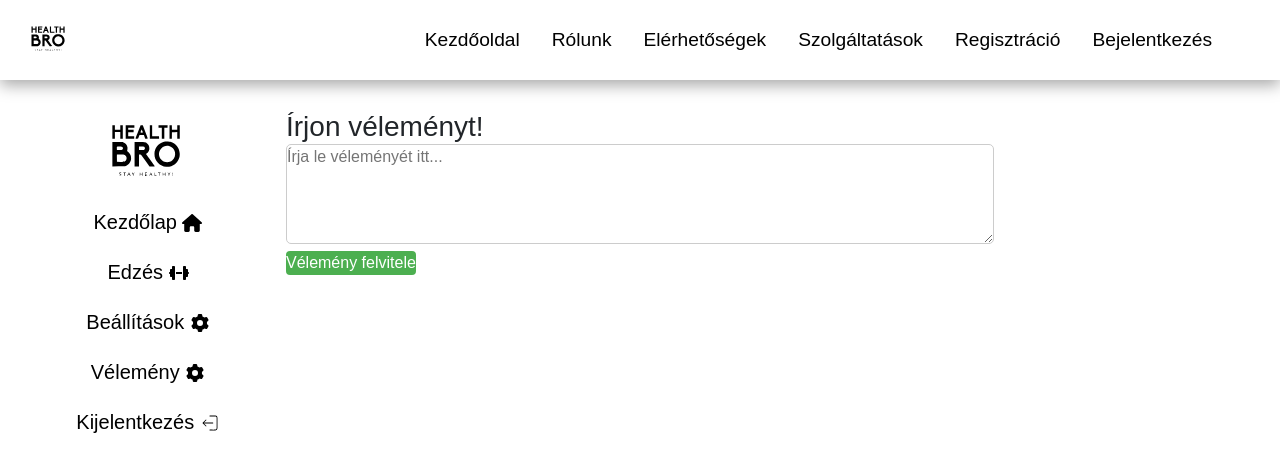
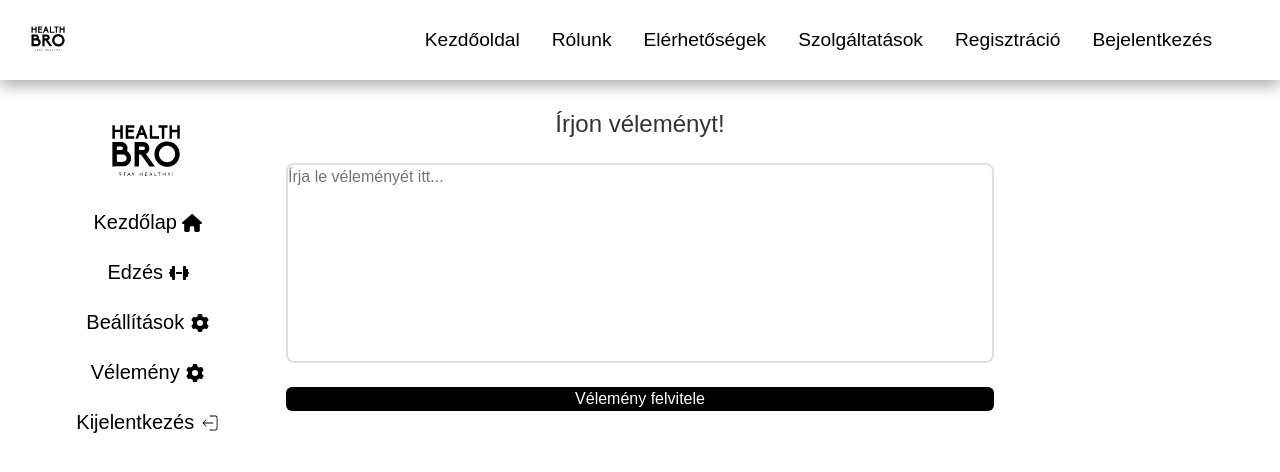
Before and after one commit to HIIMSKYDAZ/HealthBro, a React (Create React App) app: page /Review in a window 1280 px wide. Shown: the top 472 px of the page. Built offline with nearby package versions, Linux system fonts and the light colour scheme; sample sign-in values are in the browser's storage.

Commit message:
gombok fixelve + review design

```diff
--- a/src/components/Button.css
+++ b/src/components/Button.css
@@ -21,6 +21,14 @@
     transition: all 0.3s ease-out !important;
   }
 
+  .btn--outline--black {
+    background-color: transparent !important;
+    color: #000000 !important;
+    padding: 8px 20px !important;
+    border: 1px solid #000000 !important;
+    transition: all 0.3s ease-out !important;
+  }
+
   .btn--medium {
     padding: 8px 20px !important;
     font-size: 18px !important;
--- a/src/components/Button.js
+++ b/src/components/Button.js
@@ -2,8 +2,7 @@ import React from 'react';
 import './Button.css';
 import { Link } from 'react-router-dom';
 
-const STYLES = ['btn--primary', 'btn--outline'];
-
+const STYLES = ['btn--primary', 'btn--outline', 'btn--outline--black'];
 const SIZES = ['btn--medium', 'btn--large'];
 
 export const Button = ({
@@ -12,18 +11,21 @@ export const Button = ({
   onClick,
   buttonStyle,
   buttonSize,
-  linkTo
+  linkTo,
+  className
 }) => {
   const checkButtonStyle = STYLES.includes(buttonStyle)
     ? buttonStyle
     : STYLES[0];
 
-  const checkButtonSize = SIZES.includes(buttonSize) ? buttonSize : SIZES[0];
+  const checkButtonSize = SIZES.includes(buttonSize)
+    ? buttonSize
+    : SIZES[0];
 
   return (
     <Link to={linkTo || '/'} className='btn-mobile'>
       <button
-        className={`btn ${checkButtonStyle} ${checkButtonSize}`}
+        className={`btn ${checkButtonStyle} ${checkButtonSize} ${className || ''}`}
         onClick={onClick}
         type={type}
       >
--- a/src/components/pages/LoginPage.jsx
+++ b/src/components/pages/LoginPage.jsx
@@ -91,7 +91,7 @@ function LoginPage() {
                         <label className="form-label" htmlFor="password">Jelszó</label>
                       </div>
                       <div className="d-flex justify-content-center">
-                        <Button onClick={handleSubmit} className="btn--primary btn--medium">Belépés</Button>
+                        <Button onClick={handleSubmit} className="btn btn--outline--black btn--medium">Belépés</Button>
                       </div>
 
 
--- /dev/null
+++ b/src/components/pages/Review.css
@@ -0,0 +1,82 @@
+
+
+.review-section {
+  display: flex;
+  flex-direction: column;
+  gap: 1.5rem;
+}
+
+.review-section h3 {
+  color: #333;
+  font-size: 1.5rem;
+  text-align: center;
+  margin-bottom: 1rem;
+}
+
+.review-textarea {
+  width: 100%;
+  height: 200px; /* Fix magasság */
+  padding: 1rem;
+  border: 2px solid #e0e0e0;
+  border-radius: 8px;
+  resize: none; /* Letiltjuk az átméretezést */
+  font-size: 1rem;
+  font-family: inherit;
+  transition: all 0.3s ease;
+}
+
+.review-textarea:focus {
+  outline: none;
+  border-color: #666;
+  box-shadow: 0 2px 4px rgba(0, 0, 0, 0.1);
+}
+
+.submit-btn {
+  background-color: #000;
+  color: white;
+  border: none;
+  padding: 12px 24px;
+  border-radius: 6px;
+  font-size: 1rem;
+  cursor: pointer;
+  transition: all 0.3s ease;
+  width: 100%;
+}
+
+.submit-btn:hover {
+  background-color: #333;
+  transform: translateY(-2px);
+  box-shadow: 0 4px 8px rgba(0, 0, 0, 0.2);
+}
+
+.message {
+  text-align: center;
+  padding: 1rem;
+  border-radius: 6px;
+  font-weight: 500;
+  margin-top: 1rem;
+}
+
+.message[data-success] {
+  background-color: #f0f9eb;
+  color: #67c23a;
+  border: 1px solid #e1f3d8;
+}
+
+.message[data-error] {
+  background-color: #fef0f0;
+  color: #f56c6c;
+  border: 1px solid #fde2e2;
+}
+
+/* Reszponzív design */
+@media (max-width: 600px) {
+  .content {
+    width: 90%;
+    padding: 1.5rem;
+  }
+
+  .review-textarea {
+    height: 150px;
+  }
+}
--- a/src/components/pages/Review.jsx
+++ b/src/components/pages/Review.jsx
@@ -1,5 +1,5 @@
     import React, { useState, useEffect } from "react";
-    import "./HomeMain.css";
+    import "./Review.css";
     import Sidebar from "../SideBar";
     import { useNavigate } from "react-router-dom";
     import axios from "axios";
--- a/src/components/pages/SignupPage.jsx
+++ b/src/components/pages/SignupPage.jsx
@@ -1,6 +1,8 @@
 import React, { useState } from "react";
 import "bootstrap/dist/css/bootstrap.min.css";
 import "./SignupPages.css";
+import { Button } from '../Button';
+import "../Button.css";
 import axios from "axios";
 import { Link, useNavigate } from "react-router-dom";
 import crypto from "crypto-js";  // crypto-js könyvtár importálása
@@ -162,12 +164,14 @@ function SignupPage() {
                     </div>
 
                     <div className="d-flex justify-content-center">
-                      <button
-                        type="submit"
-                        className="btn btn-primary btn-sm btn-block"
-                      >
-                        Regisztráció
-                      </button>
+                    <Button
+                      buttonStyle="btn--outline--black"
+                      buttonSize="btn--medium"
+                      className=""
+                      onClick={handleSubmit}
+                    >
+                      Regisztráció
+                    </Button>
                     </div>
 
                     <p className="text-center text-muted mt-4 mb-0">
```
